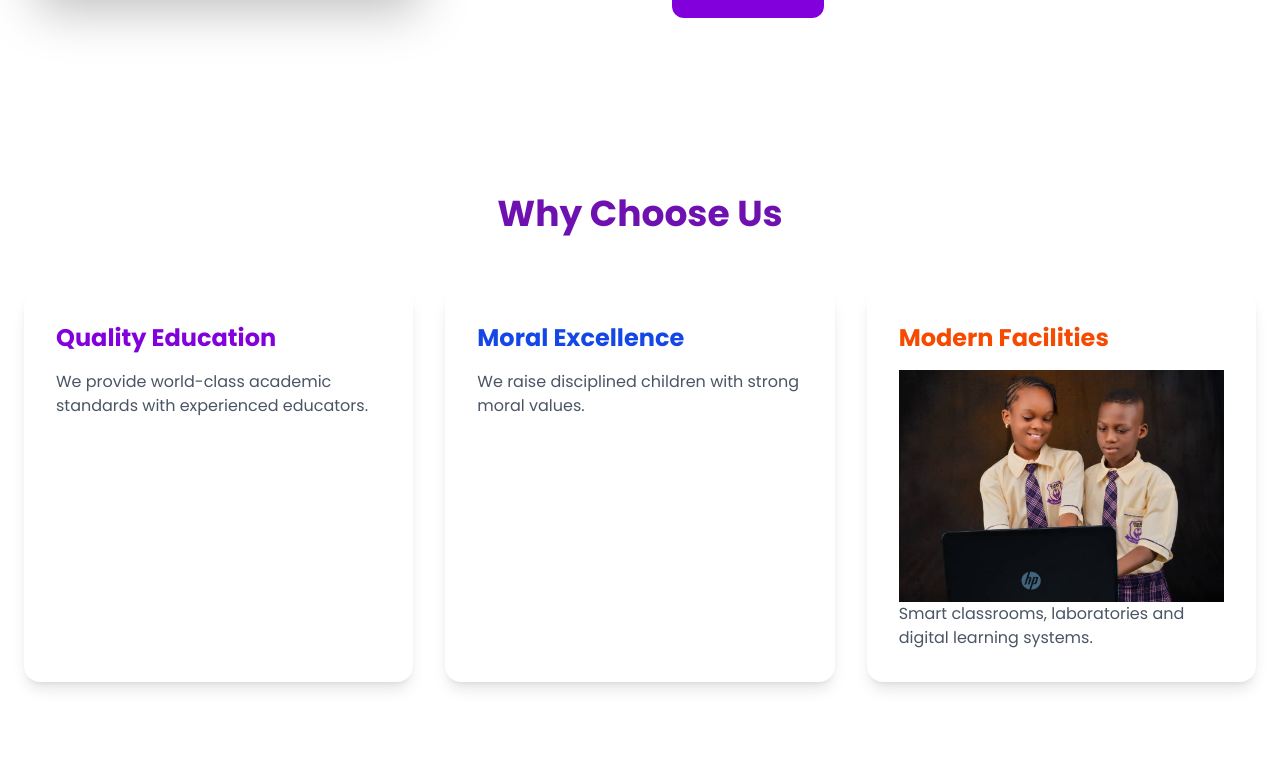
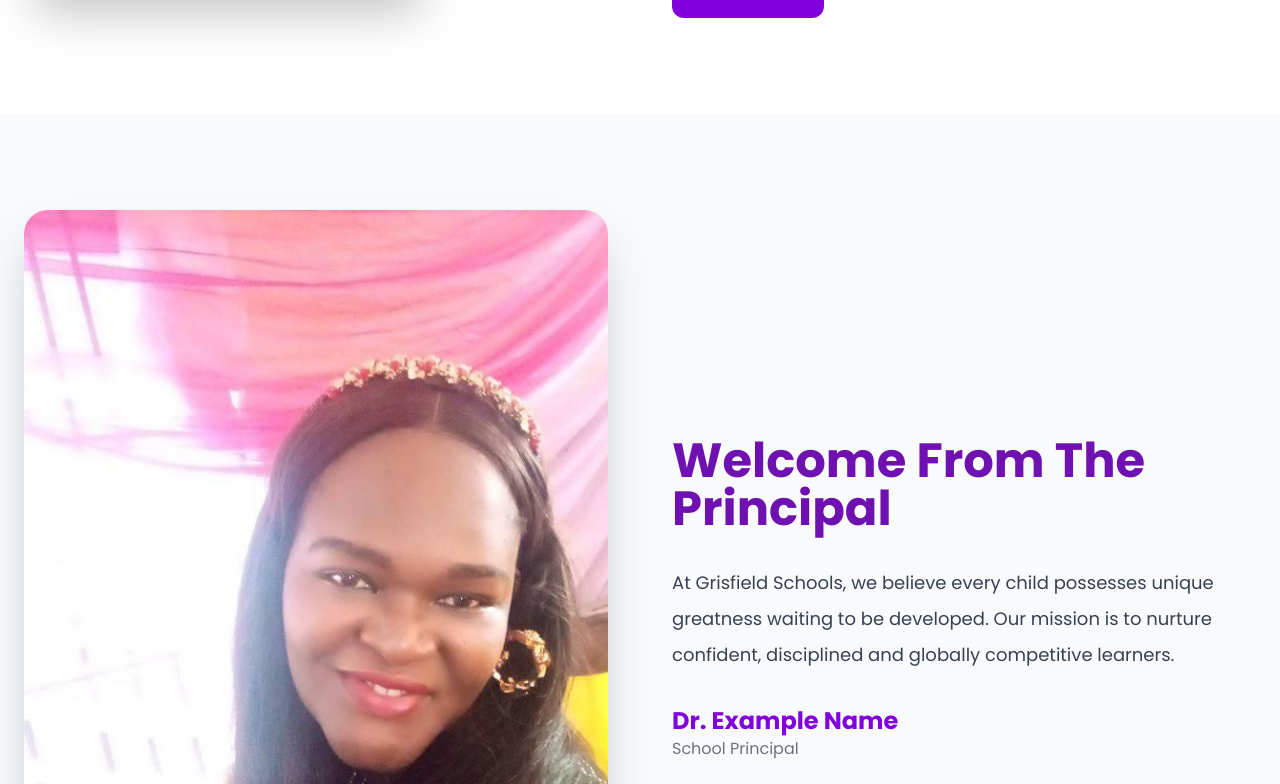
Before and after one commit to MstPaschal/school-management-system, a React (Vite) app in the folder client/: page / in a window 1280 px wide. Shown: the part 1276-2060 px from the top of the page. Built offline with nearby package versions, Linux system fonts and the light colour scheme.

Commit message:
Principal

```diff
--- a/client/src/pages/Home.jsx
+++ b/client/src/pages/Home.jsx
@@ -92,6 +92,62 @@ function Home() {
             </Link>
 
           </motion.div>
+
+        </div>
+
+      </section>
+
+      {/* PRINCIPAL SECTION */}
+      <section className="py-24 bg-gray-50">
+
+        <div className="max-w-7xl mx-auto px-6 grid md:grid-cols-2 gap-16 items-center">
+
+          <div>
+
+            <img
+              src="/Dr Mrs UgoEjike.jpg"
+              alt="Principal"
+              className="rounded-3xl shadow-2xl"
+            />
+
+          </div>
+
+          <div>
+
+            <h2 className="text-5xl font-bold text-purple-800 mb-8">
+
+              Welcome From The Principal
+
+            </h2>
+
+            <p className="text-lg text-gray-700 leading-9">
+
+              At Grisfield Schools,
+              we believe every child possesses
+              unique greatness waiting to be developed.
+
+              Our mission is to nurture confident,
+              disciplined and globally competitive learners.
+
+            </p>
+
+            <div className="mt-8">
+
+              <h3 className="font-bold text-2xl text-purple-700">
+
+                Dr. Example Name
+
+              </h3>
+
+              <p className="text-gray-500">
+
+                School Principal
+
+              </p>
+
+            </div>
+
+          </div>
 
         </div>
 
```
Also changed, not shown: client/public/Dr Mrs UgoEjike.jpg (added).
